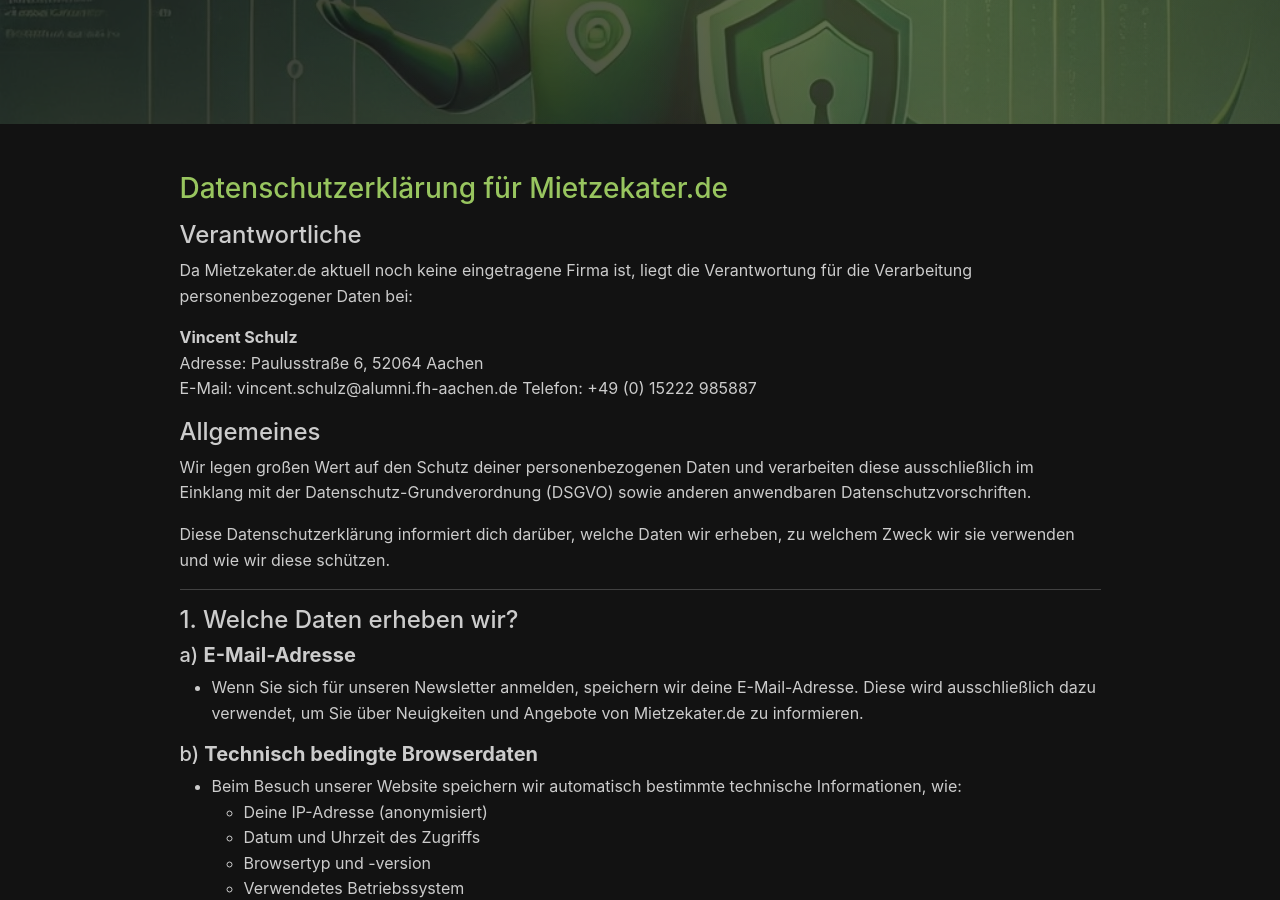
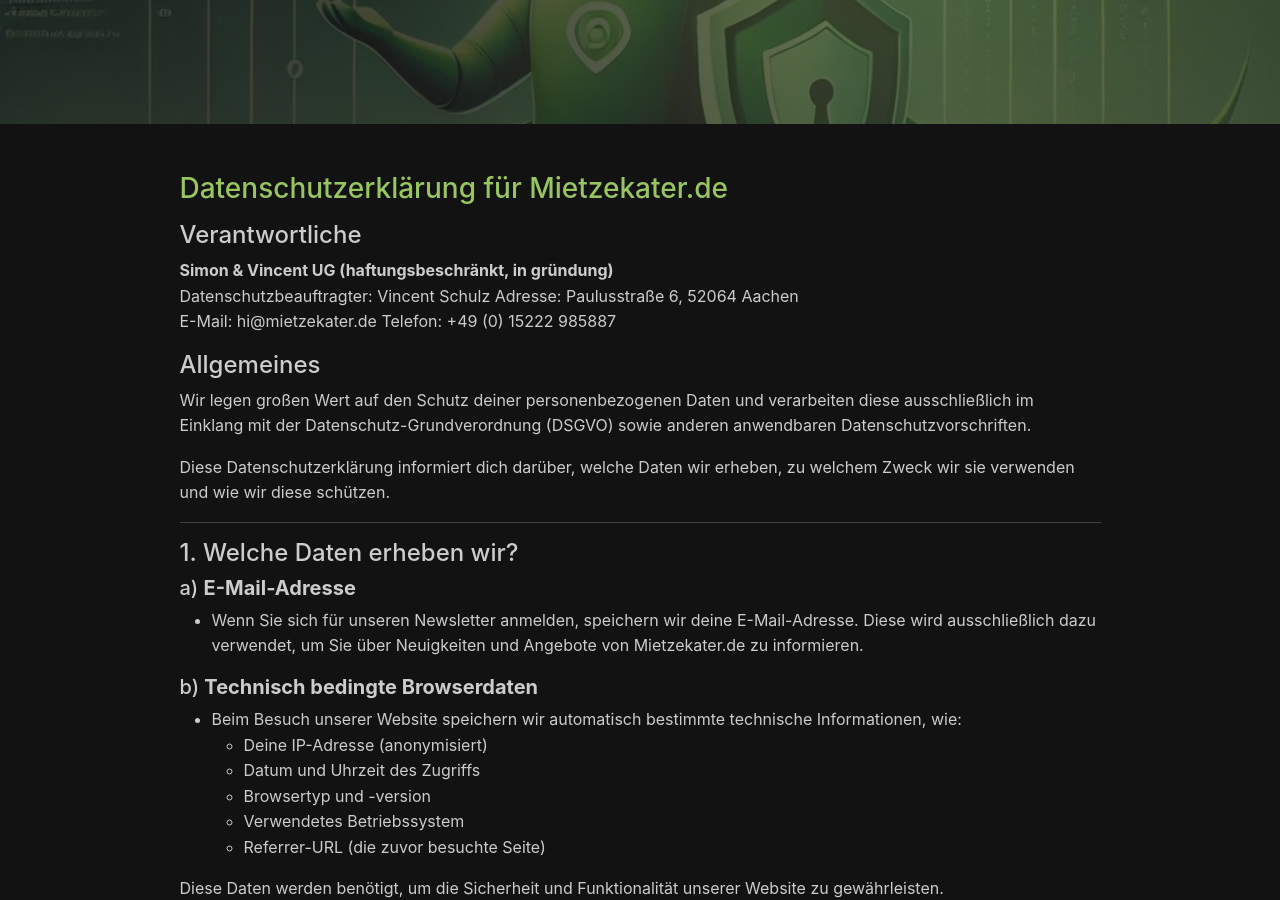
Before and after one commit to TrimeraDev/Mietzekater.de, a Jekyll site: the page built from datenschutz.md, in a window 1280 px wide and 900 px high, scrolled down 495 px. Built offline with Jekyll 4.4.1, drawn with Linux system fonts in a browser that asks for light colours; comment, search, counter and statistics services are not loaded; some of the changed text lies outside the part shown.

Commit message:
update dataprotection and imprint, navbar and footer.

```diff
--- a/_includes/footer.html
+++ b/_includes/footer.html
@@ -22,7 +22,7 @@
             </div>
             <div class="col-md-4">
                 <h5>Du hast ein Anliegen? Sag Hallo : )</h5>
-                <i class="fas fa-envelope"></i> <a href="mailto:vincent.schulz@alumni.fh-aachen.de" class="text-white text-decoration-none">vincent.schulz@alumni.fh-aachen.de</a>
+                <i class="fas fa-envelope"></i> <a href="mailto:hi@mietzekater.de" class="text-white text-decoration-none">hi@mietzekater.de</a>
             </div>
         </div>
         <div class="footer-bottom text-center">
--- a/_includes/navbar.html
+++ b/_includes/navbar.html
@@ -11,19 +11,13 @@
         <div class="collapse navbar-collapse" id="navbarNav">
             <ul class="navbar-nav ms-auto">
                 <li class="nav-item dropdown">
-                    <a class="nav-link dropdown-toggle px-3" href="#" id="navbarDropdown" role="button" data-bs-toggle="dropdown" aria-expanded="false">
-                        Kategorien
-                    </a>
-                    <ul class="dropdown-menu" aria-labelledby="navbarDropdown">
-                        <li><a class="dropdown-item" href="/categories/werkzeuge/">Werkzeuge</a></li>
-                        <li><a class="dropdown-item" href="/categories/elektronik/">Elektronik</a></li>
-                    </ul>
+                    <a class="nav-link px-3" href="/#categories">Kategorien</a>
                 </li>
                 <li class="nav-item">
                     <a class="nav-link px-3" href="/blog/">Blog</a>
                 </li>
                 <li class="nav-item">
-                    <a class="nav-link px-3" href="#vermieten">Vermieten</a>
+                    <a class="nav-link px-3" href="/blog/wie-du-mit-mietzekater-geld-verdienst/">Vermieten</a>
                 </li>
                 <li class="nav-item cta-nav-item">
                     <a class="nav-link btn btn-outline-light px-4 mt-2 mt-lg-0" href="#newsletter">Mitmachen</a>
--- a/datenschutz.md
+++ b/datenschutz.md
@@ -8,11 +8,10 @@
 ### Datenschutzerklärung für Mietzekater.de
 
 #### Verantwortliche
-Da Mietzekater.de aktuell noch keine eingetragene Firma ist, liegt die Verantwortung für die Verarbeitung personenbezogener Daten bei:
-
-**Vincent Schulz**
+**Simon & Vincent UG (haftungsbeschränkt, in gründung)**
+Datenschutzbeauftragter: Vincent Schulz
 Adresse: Paulusstraße 6, 52064 Aachen
-E-Mail: vincent.schulz@alumni.fh-aachen.de
+E-Mail: hi@mietzekater.de
 Telefon: +49 (0) 15222 985887
 
 #### Allgemeines
```
Also changed, not shown: impressum.md (+3 -3 lines), 6 other files.
